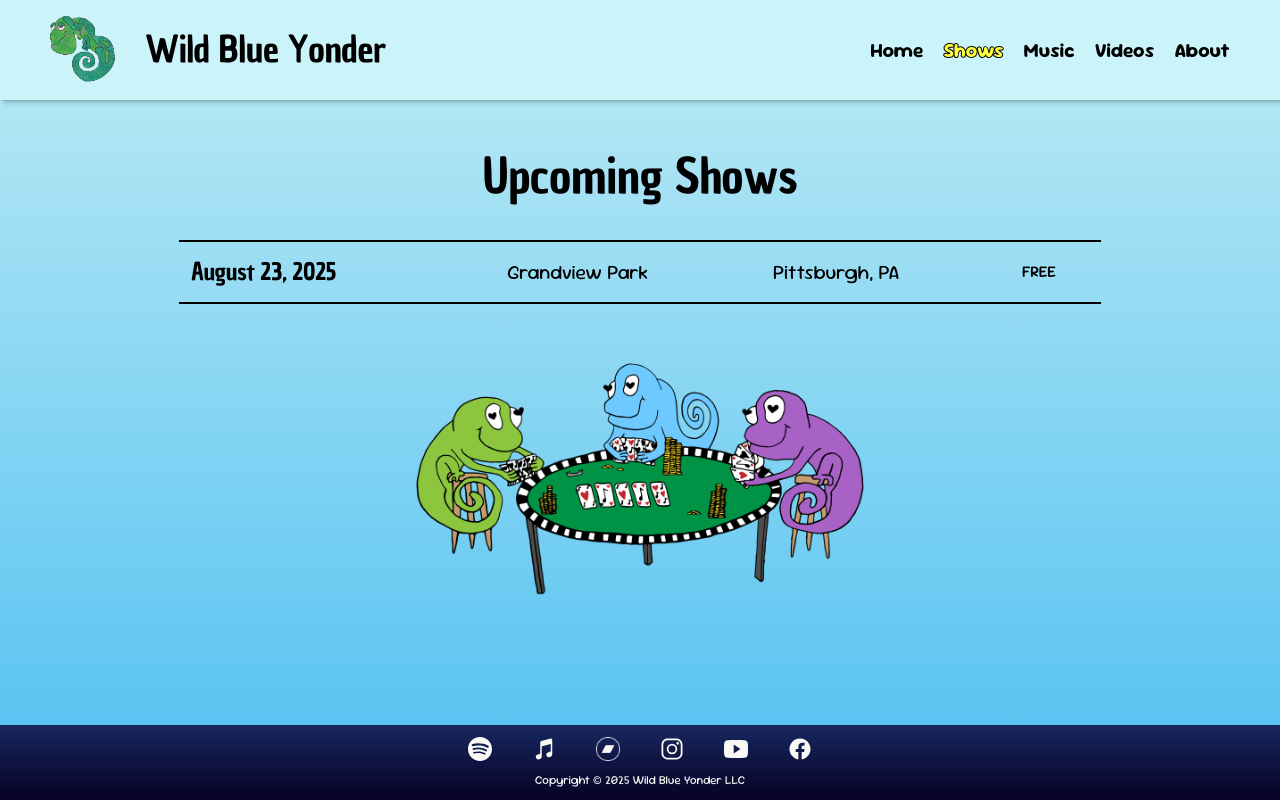
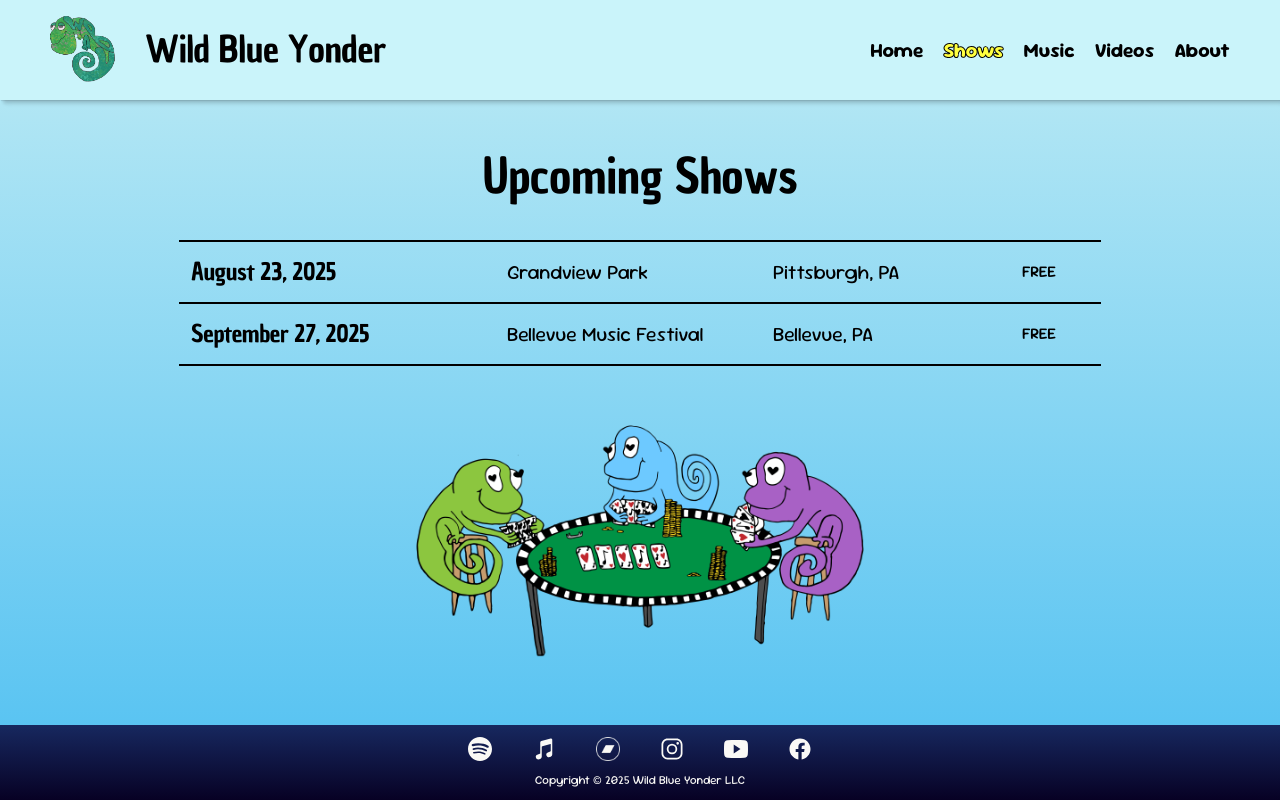
Before and after one commit to danielkurtsawyer/wild-blue-yonder, a React (Vite) app in the folder wild-blue-yonder-website/: page /shows in a window 1280 px wide. Built offline with nearby package versions, Linux system fonts and the light colour scheme.

Commit message:
Adding bellevue show

```diff
--- a/wild-blue-yonder-website/src/components/UpcomingShows/shows.js
+++ b/wild-blue-yonder-website/src/components/UpcomingShows/shows.js
@@ -4,6 +4,11 @@ const shows = [
     name: "Grandview Park",
     location: "Pittsburgh, PA",
   },
+  {
+    date: "September 27, 2025",
+    name: "Bellevue Music Festival",
+    location: "Bellevue, PA"
+  }
 ];
 
 export default shows;
```
